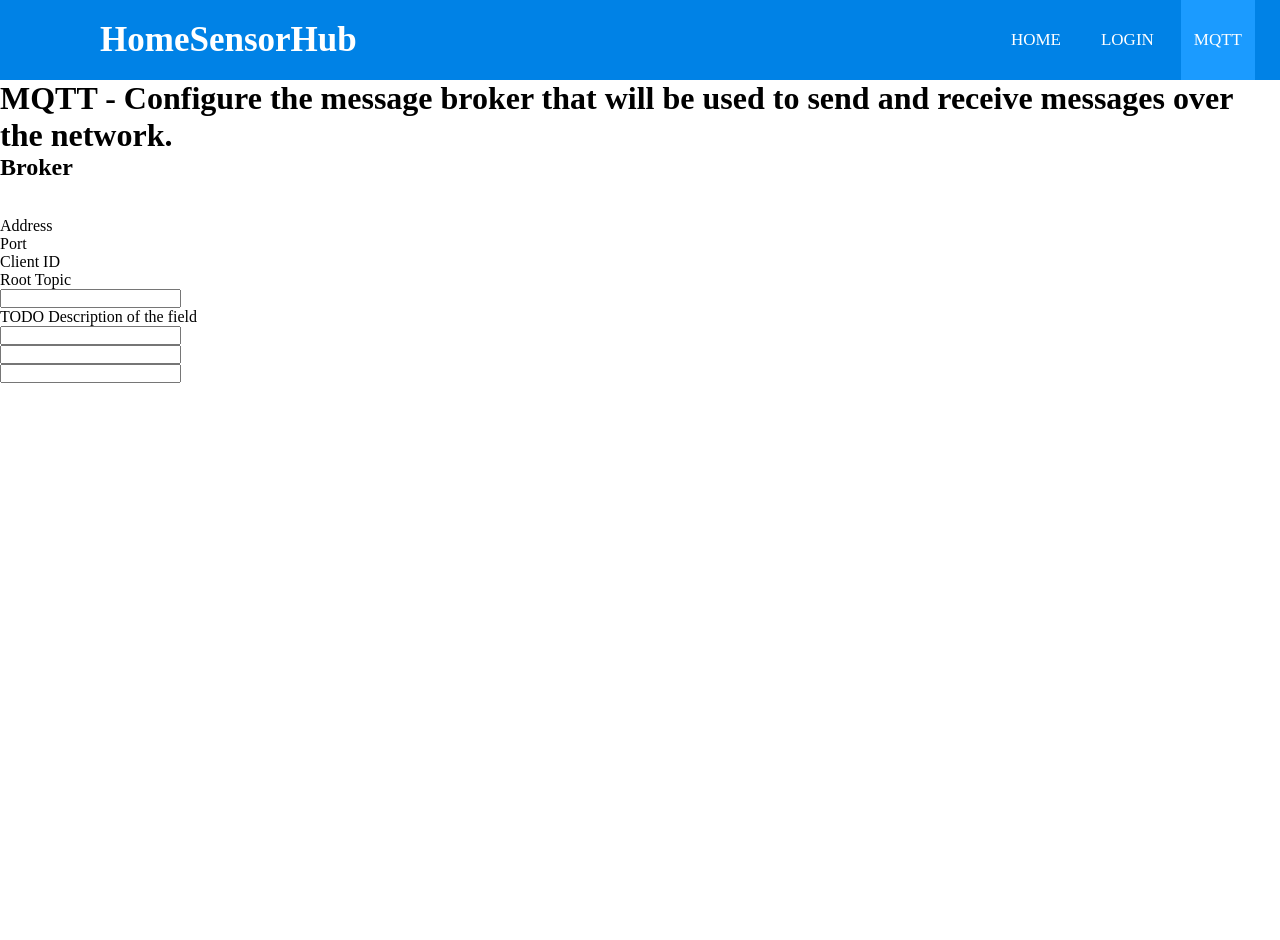
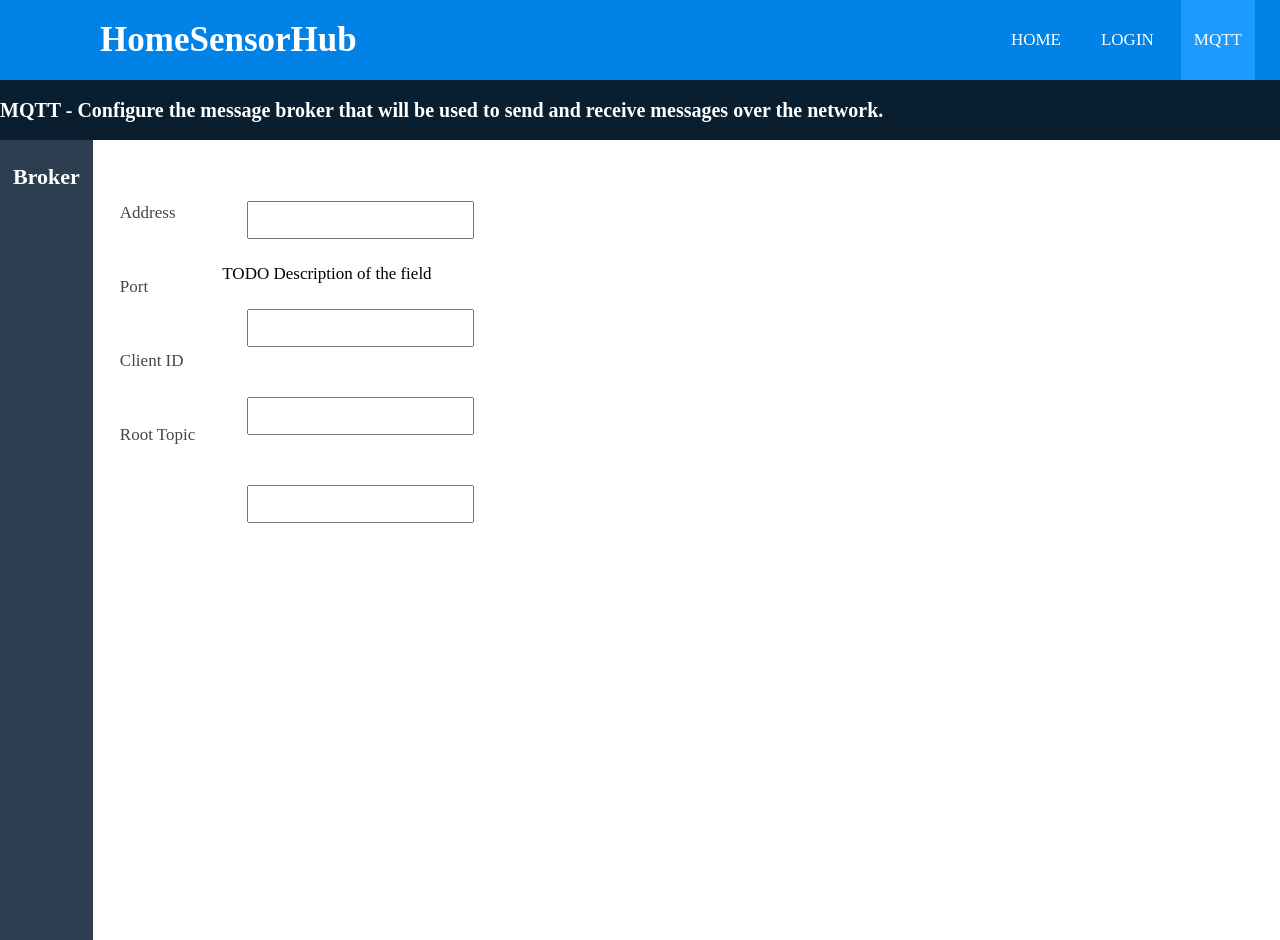
Before and after one commit to TinkerWorks/HomeSensorHub, a Flask app: page /mqtt in a window 1280 px wide. Before the commit the page ends 383 px from the top, so only its background shows below. Run offline with Flask 2, Linux system fonts and the light colour scheme.

Commit message:
Added first draft of styling

```diff
--- a/homesensorhub/app/static/css/style.css
+++ b/homesensorhub/app/static/css/style.css
@@ -5,7 +5,8 @@
   list-style: none;
   box-sizing: border-box;
   }
-  body{
+body, html {
+  height: 100%;
   font-family: montserrat;
 }
 nav{
@@ -36,31 +37,69 @@
   border-radius: 3px;
   text-transform: uppercase;
 }
+
+/* MQTT forms */
+  fieldset {
+    background-color: #ffffff;
+  }
+  input {
+    margin: 5px;
+  }
+
+/* Classes */
 .active,a:hover{
     background: #1b9bff;
     transition: .5s;
 }
-  .checkbtn{
-    font-size: 30px;
-    color: white;
-    float: right;
-    line-height: 80px;
-    margin-right: 40px;
-    cursor: pointer;
-    display: none;
-  }
-  .div_subtitle{
+.div-subtitle{
     background: #091e2e;
     height: 60px;
     width: 100%;
 }
-  .h_subtitle{
+.subtitle{
     font-size: 20px;
     color: white;
     float: left;
     line-height: 60px;
 }
+.form-title{
+  background: #2c3e50;
+  font-size: 22px;
+  color: rgb(255, 255, 255);
+  float: left;
+  line-height: 60px;
+  padding: 7px 13px;
+  height: 100%;
+}
+.form-wrapper{
+  font-size:17px;
+  display: flex;
+  float: left;
+}
+.form-field-label{
+  color: rgb(70, 70, 70);
+  padding: 27px;
+}
+.form-field-entry{
+  color: rgb(70, 70, 70);
+  padding: 20px;
+}
 
+/*IDs*/
+#forms {
+  height: 100%;
+}
+
+/* Inputs */
+input[type=text] {
+  padding: 7px;
+}
+input, textarea {
+  font-family:inherit;
+  font-size: inherit;
+}
+
+/* Media */
   #check{
     display: none;
   }
@@ -103,8 +142,3 @@
       left: 0;
     }
   }
-  section{
-    background: url(bg1.jpg) no-repeat;
-    background-size: cover;
-    height: calc(100vh - 80px);
-  }
```
Lines whose indentation alone changed are shown as unchanged.
